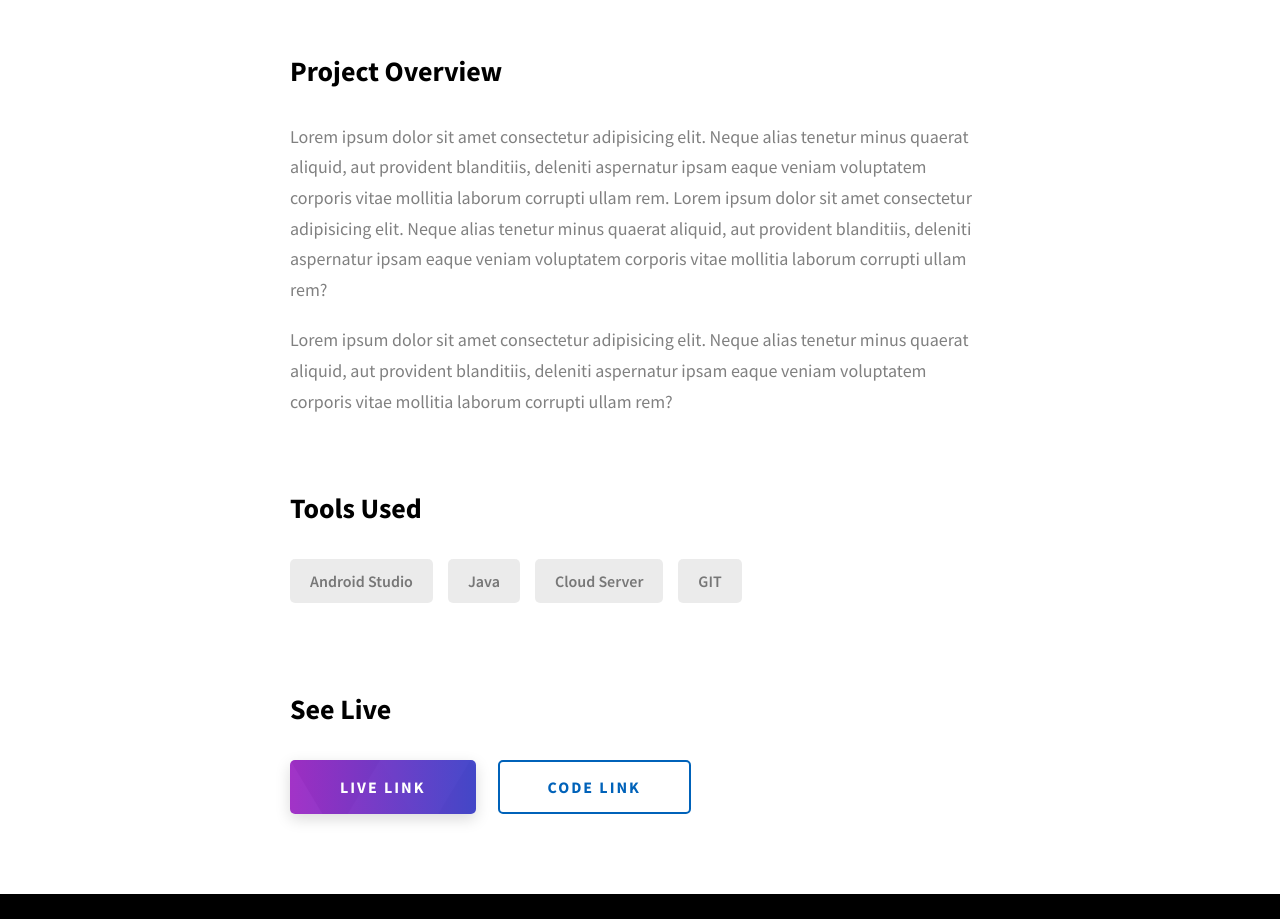
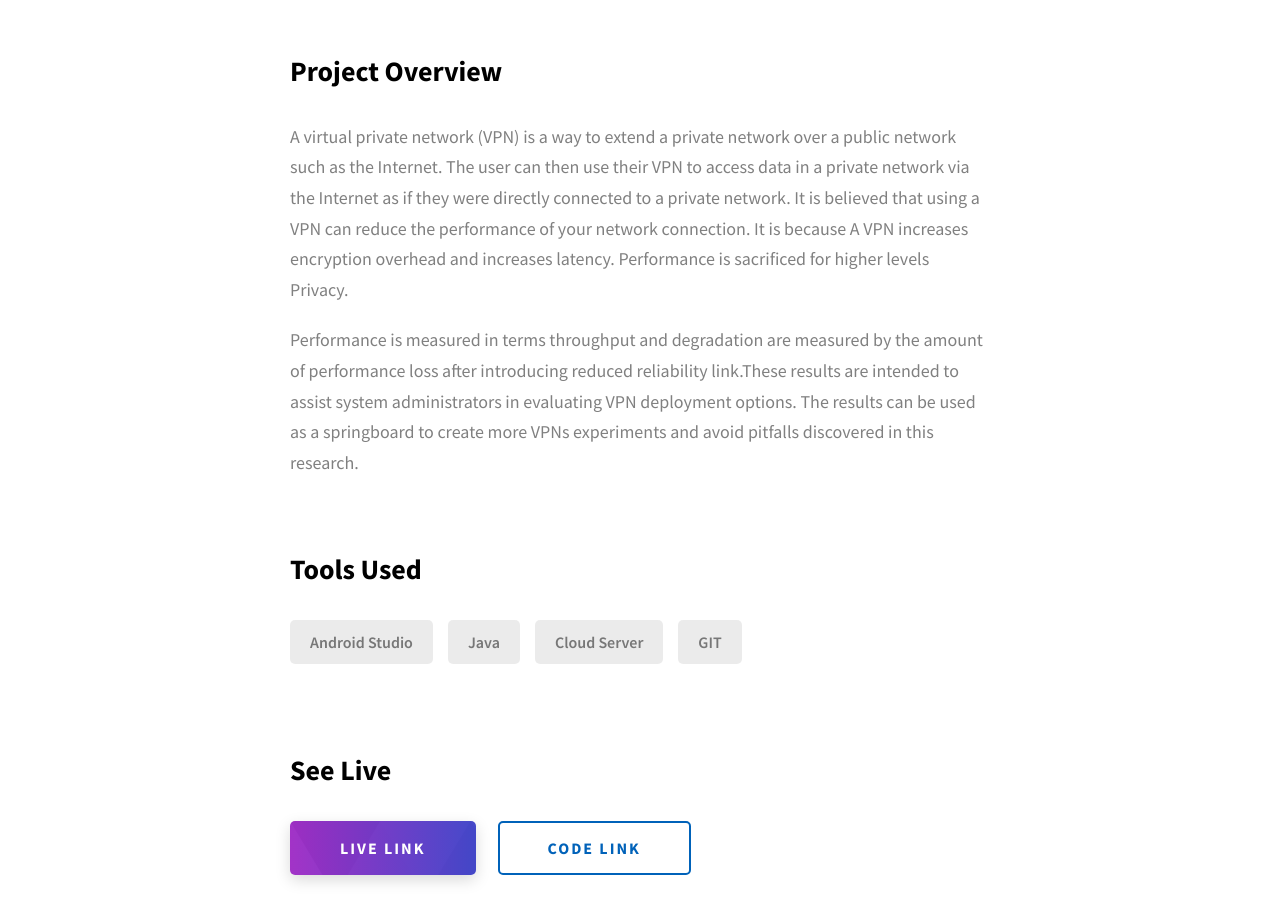
Before and after one commit to rutwikdhawle/Rutwik, a website: page project-3.html in a window 1280 px wide. Shown: the part 1320-2239 px from the top of the page. Drawn offline with Linux system fonts and the light colour scheme.

Commit message:
Update project-3.html

```diff
--- a/project-3.html
+++ b/project-3.html
@@ -109,20 +109,19 @@
             <div class="project-details__desc">
               <h3 class="project-details__content-title">Project Overview</h3>
               <p class="project-details__desc-para">
-                Lorem ipsum dolor sit amet consectetur adipisicing elit. Neque
-                alias tenetur minus quaerat aliquid, aut provident blanditiis,
-                deleniti aspernatur ipsam eaque veniam voluptatem corporis vitae
-                mollitia laborum corrupti ullam rem. Lorem ipsum dolor sit amet
-                consectetur adipisicing elit. Neque alias tenetur minus quaerat
-                aliquid, aut provident blanditiis, deleniti aspernatur ipsam
-                eaque veniam voluptatem corporis vitae mollitia laborum corrupti
-                ullam rem?
+                A virtual private network (VPN) is a way to extend a private network
+                over a public network such as the Internet. The user can then use their VPN to access
+                data in a private network via the Internet as if they were directly connected to a private network.
+                It is believed that using a VPN can reduce the performance of your network connection. It is because A
+                VPN increases encryption overhead and increases latency. Performance is sacrificed for higher levels Privacy.
               </p>
               <p class="project-details__desc-para">
-                Lorem ipsum dolor sit amet consectetur adipisicing elit. Neque
-                alias tenetur minus quaerat aliquid, aut provident blanditiis,
-                deleniti aspernatur ipsam eaque veniam voluptatem corporis vitae
-                mollitia laborum corrupti ullam rem?
+                Performance is measured in terms throughput and degradation are
+                measured by the amount of performance loss after introducing reduced
+                reliability link.These results are intended to assist system
+                administrators in evaluating VPN deployment options. The results can
+                be used as a springboard to create more VPNs experiments and avoid
+                pitfalls discovered in this research.
               </p>
             </div>
             <div class="project-details__tools-used">
```
